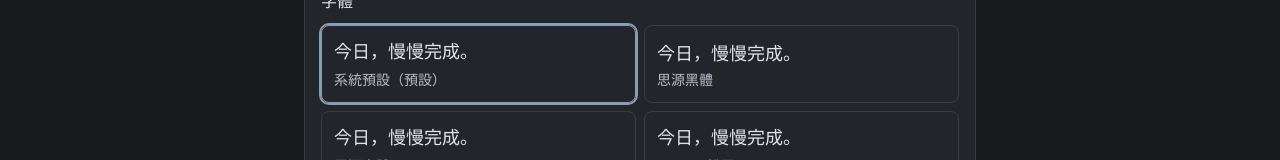
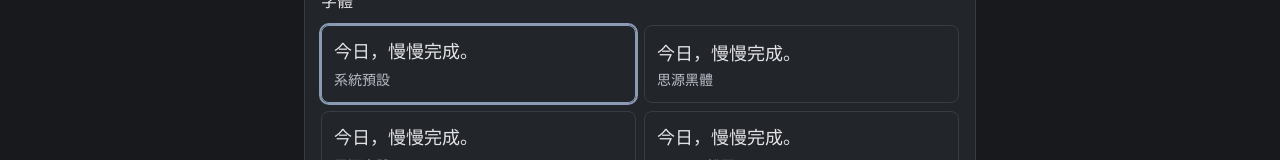
Before and after one commit to a892842486/daily-workspace, a React (Vite) app: page / in a window 1280 px wide. Both pictures are taken after a click on the button 294 px from the left and 34 px from the top of the page. Shown: the part 612-772 px from the top of the page. Built offline with nearby package versions, Linux system fonts and the light colour scheme; a web font is replaced by a local one.

Commit message:
docs: fix title

```diff
--- a/src/features/settings/Settings.tsx
+++ b/src/features/settings/Settings.tsx
@@ -60,7 +60,7 @@ const themes: { id: Theme; color: string; name: string }[] = [
 const fonts: { id: Font; name: string; family: string }[] = [
   {
     id: 'system',
-    name: '系統預設（預設）',
+    name: '系統預設',
     family: 'inherit',
   },
   {
```
